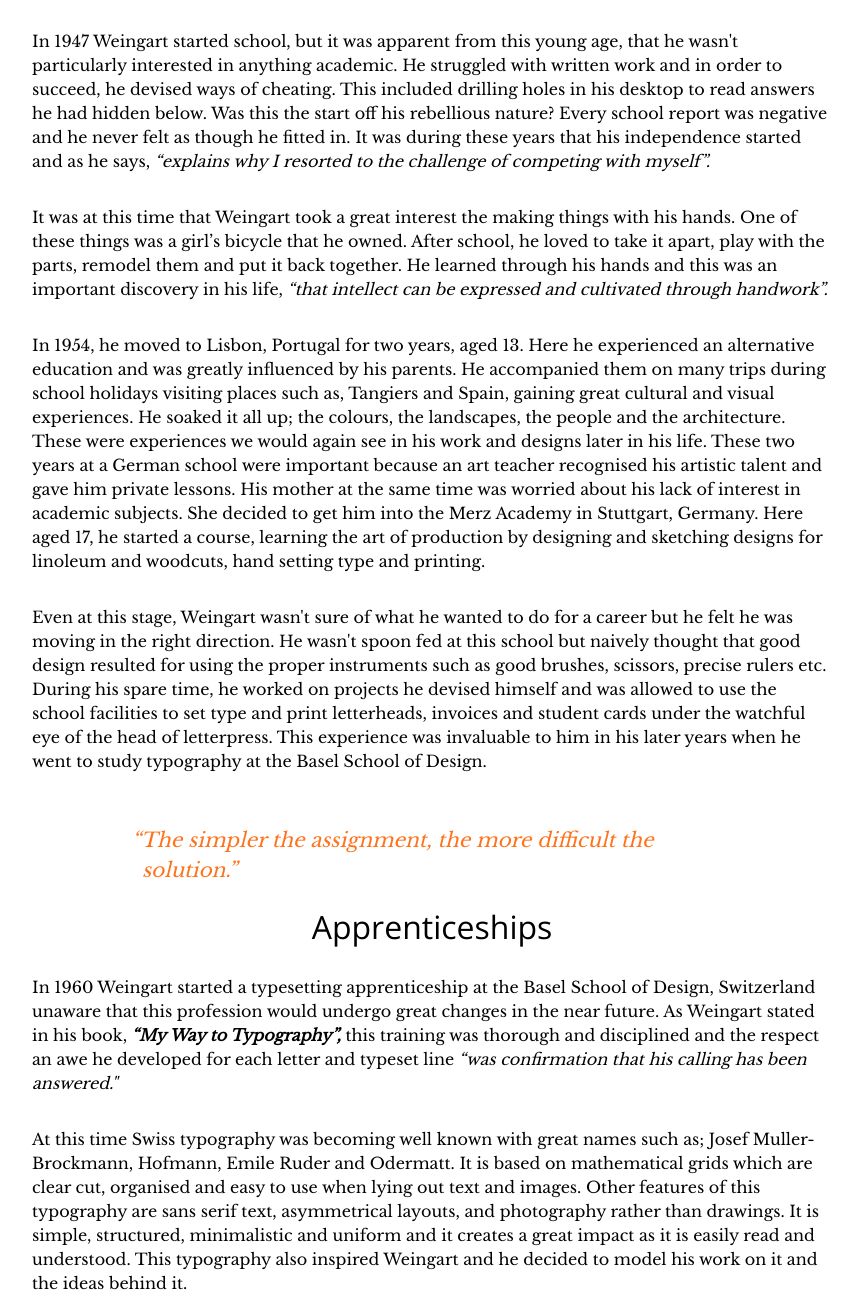
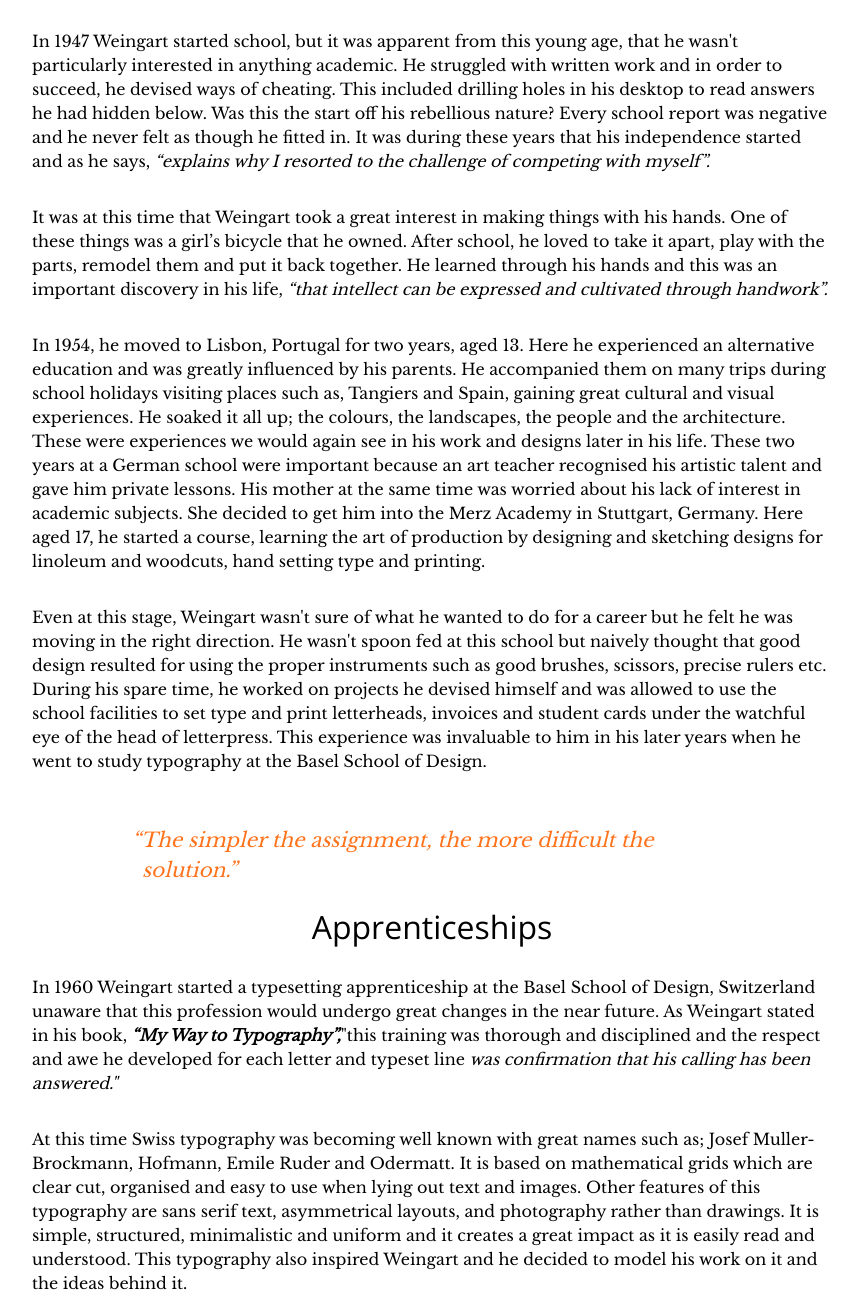
Before and after one commit to RossNelsonn/design-essay-website, a plain HTML site: page index.html in a window 1280 px wide. Shown: the part 1679-2974 px from the top of the page, without its empty margins (208-1067 px from the left). Drawn offline with nearby package versions, Linux system fonts and the light colour scheme.

Commit message:
Update index.html

```diff
--- a/index.html
+++ b/index.html
@@ -95,7 +95,7 @@
             </p>
 
             <P>
-            It was at this time that Weingart took a great interest the making things with his hands. One of these things was a girl’s bicycle that he owned.
+            It was at this time that Weingart took a great interest in making things with his hands. One of these things was a girl’s bicycle that he owned.
             After school, he loved to take it apart, play with the parts, remodel them and put it back together. He learned through his hands and this was an
             important discovery in his life, <i>“that intellect can be expressed and cultivated through handwork”.</i>
             </P>
@@ -135,8 +135,8 @@
 
             <p>
               In 1960 Weingart started a typesetting apprenticeship at the Basel School of Design, Switzerland unaware that this profession would undergo
-              great changes in the near future. As Weingart stated in his book, <i><b>“My Way to Typography”,</b></i> this training was thorough and disciplined and the
-              respect an awe he developed for each letter and typeset line <i>“was confirmation that his calling has been answered."</i>
+              great changes in the near future. As Weingart stated in his book, <i><b>“My Way to Typography”,</b></i>"this training was thorough and disciplined and the
+              respect and awe he developed for each letter and typeset line <i>was confirmation that his calling has been answered."</i>
             </p>
 
             <p>
```
